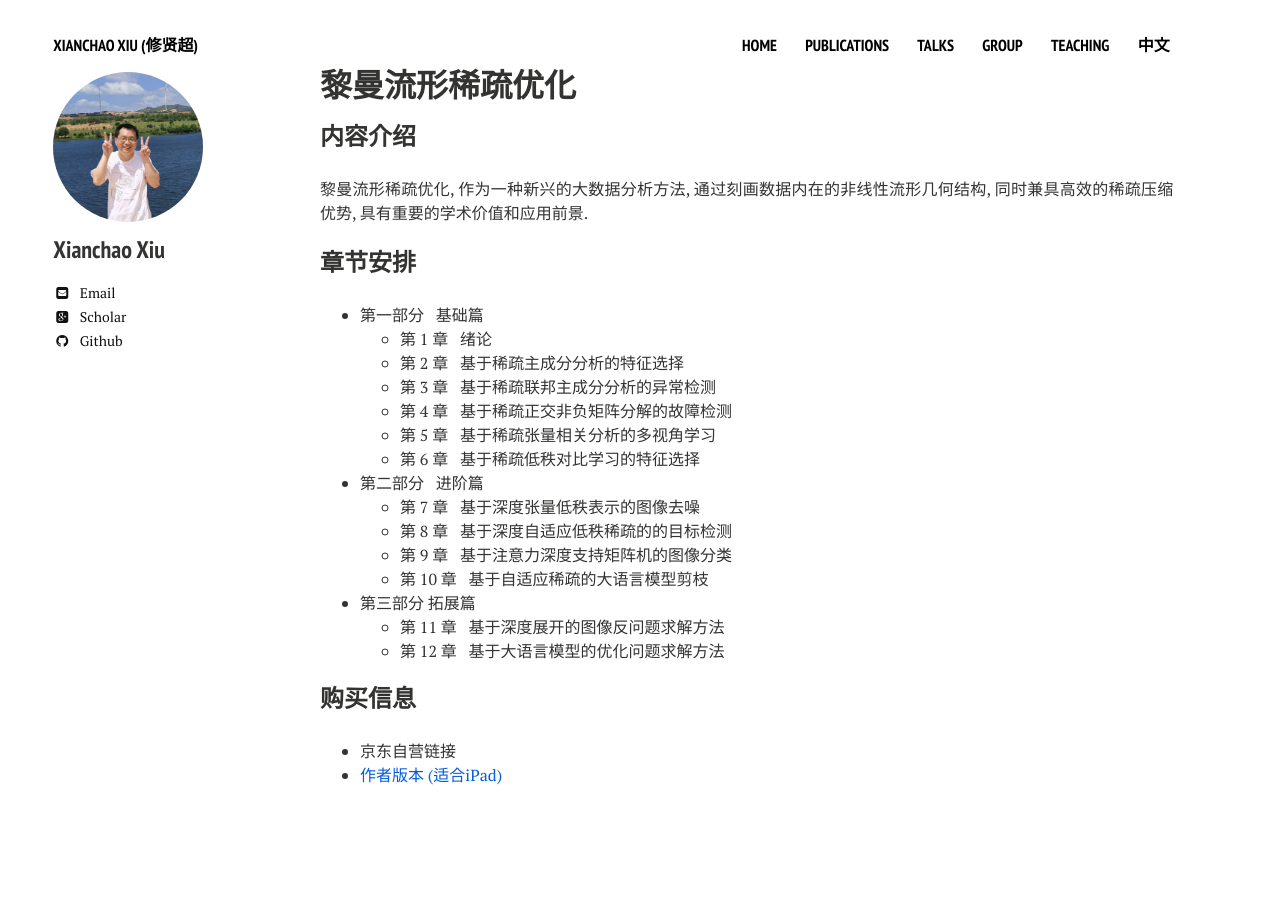
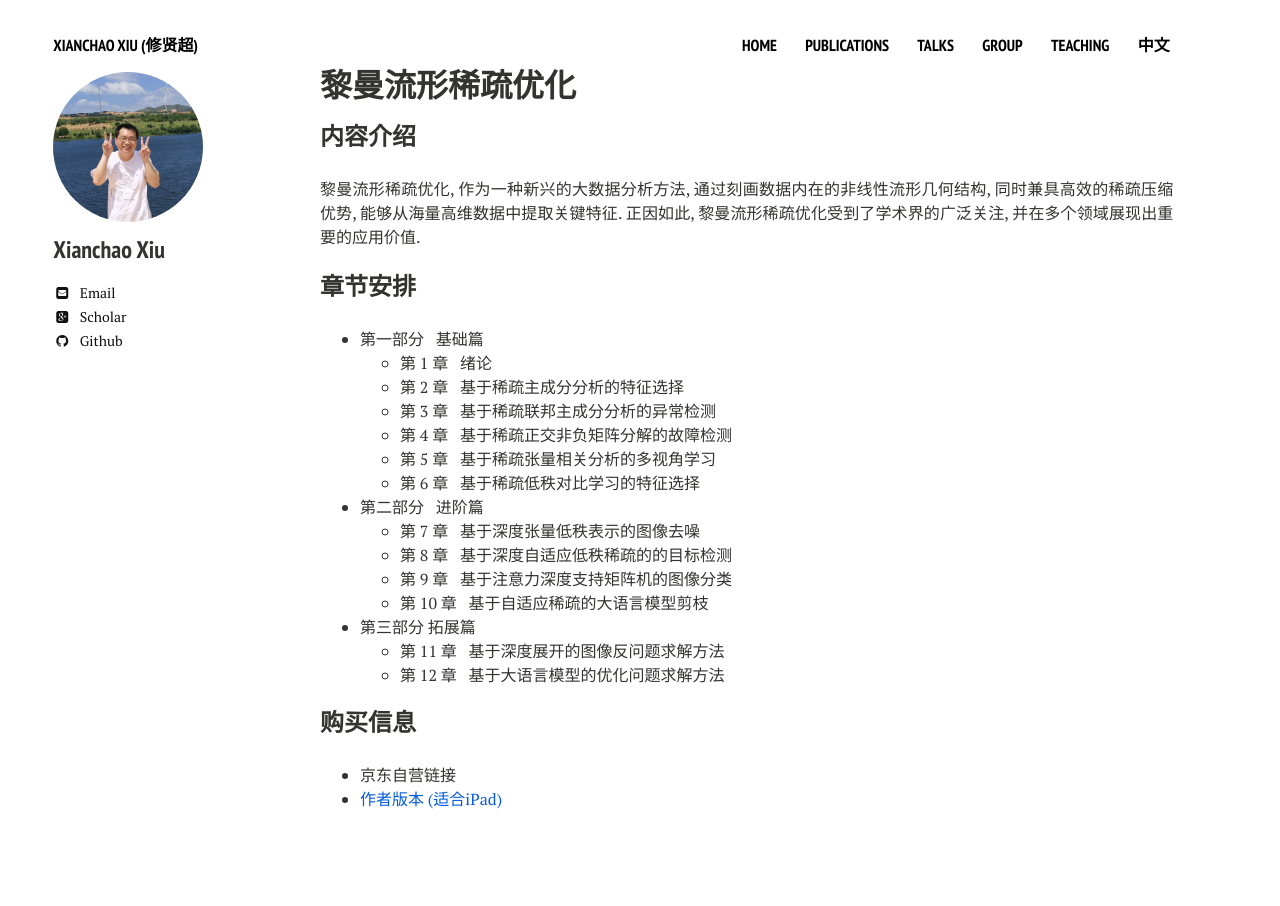
Before and after one commit to xianchaoxiu/xianchaoxiu.github.io, a Jekyll site: the page built from chinese/book/OPT/index.md, in a window 1280 px wide. Built offline with Jekyll 4.4.1, drawn with Linux system fonts in a browser that asks for light colours; nearby versions of some CDN libraries.

Commit message:
Update index.md

```diff
--- a/chinese/book/OPT/index.md
+++ b/chinese/book/OPT/index.md
@@ -7,7 +7,8 @@ share: false
 
 
 ### 内容介绍
-黎曼流形稀疏优化, 作为一种新兴的大数据分析方法, 通过刻画数据内在的非线性流形几何结构, 同时兼具高效的稀疏压缩优势, 具有重要的学术价值和应用前景. <br>
+
+黎曼流形稀疏优化, 作为一种新兴的大数据分析方法, 通过刻画数据内在的非线性流形几何结构, 同时兼具高效的稀疏压缩优势, 能够从海量高维数据中提取关键特征. 正因如此, 黎曼流形稀疏优化受到了学术界的广泛关注, 并在多个领域展现出重要的应用价值. <br>
 
 
 ### 章节安排
```
